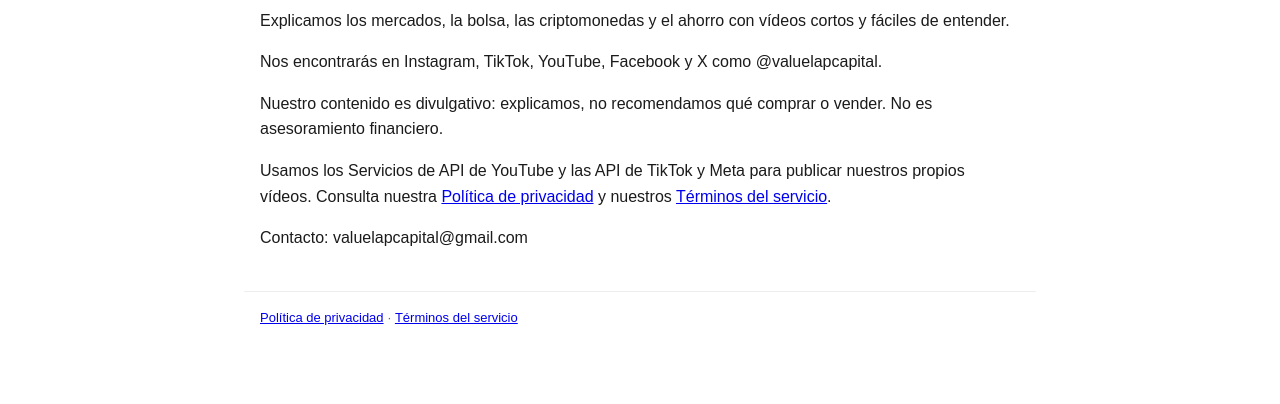
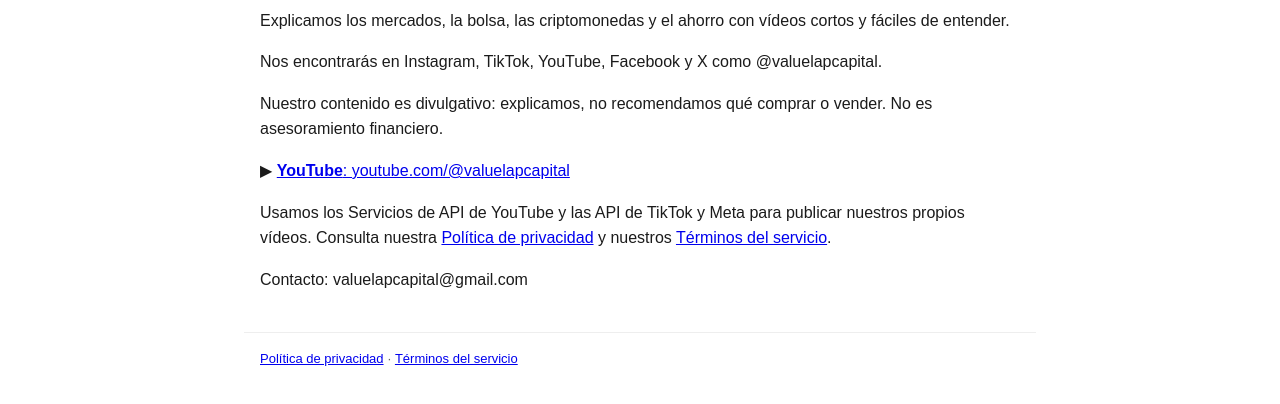
Before and after one commit to valuelapcapital/valuelapcapital.github.io, a plain HTML site: page index.html in a window 1280 px wide. Shown: the part 168-572 px from the top of the page. Drawn offline with Linux system fonts and the light colour scheme.

Commit message:
Add files via upload

```diff
--- a/index.html
+++ b/index.html
@@ -20,6 +20,7 @@ footer{max-width:760px;margin:0 auto;padding:16px;font-size:13px;color:#666;bord
 <p>Explicamos los mercados, la bolsa, las criptomonedas y el ahorro con vídeos cortos y fáciles de entender.</p>
 <p>Nos encontrarás en Instagram, TikTok, YouTube, Facebook y X como @valuelapcapital.</p>
 <p>Nuestro contenido es divulgativo: explicamos, no recomendamos qué comprar o vender. No es asesoramiento financiero.</p>
+<p>▶ <a href="https://www.youtube.com/@valuelapcapital"><b>YouTube</b>: youtube.com/@valuelapcapital</a></p>
 <p>Usamos los Servicios de API de YouTube y las API de TikTok y Meta para publicar nuestros propios vídeos. Consulta nuestra <a href="privacidad.html">Política de privacidad</a> y nuestros <a href="terminos.html">Términos del servicio</a>.</p>
 <p>Contacto: valuelapcapital@gmail.com</p>
 </main>
```
